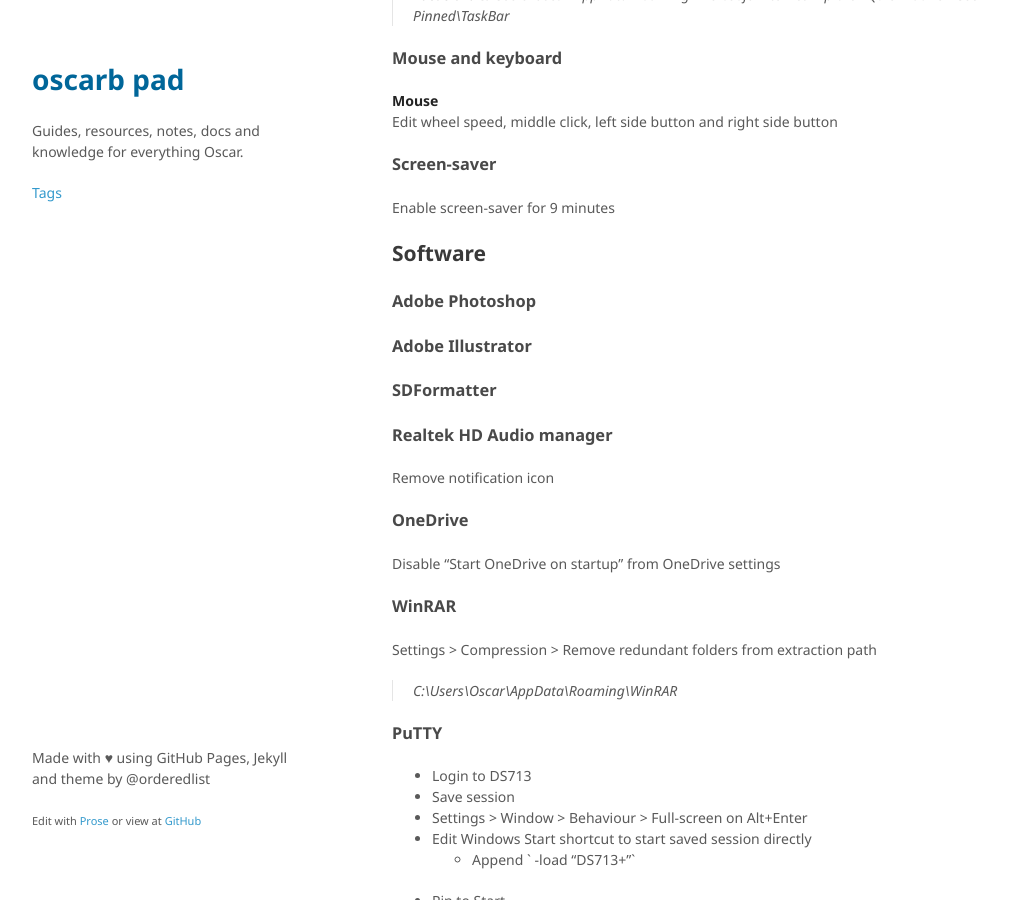
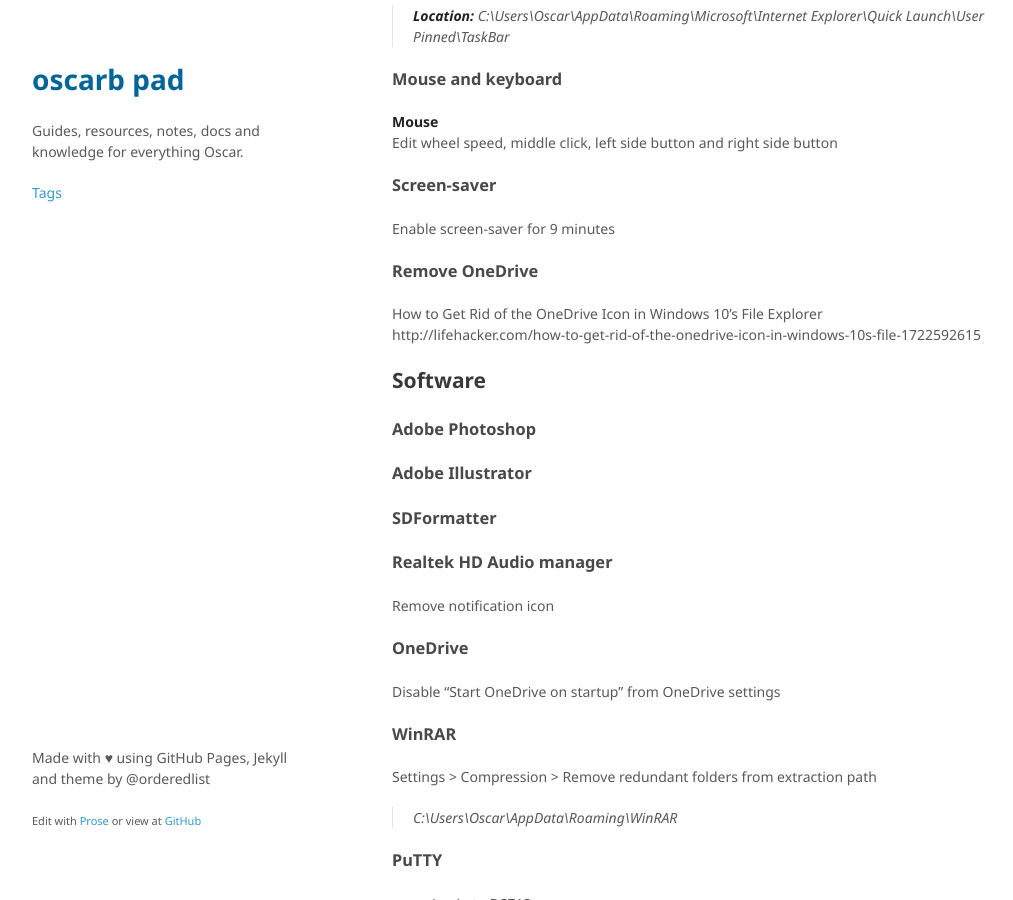
Before and after one commit to oscarb/pad, a Jekyll site: the page built from _docs/windows-10-essentials.md, in a window 1280 px wide and 900 px high, scrolled down 3619 px. Shown: the whole window, without its empty margins (128-1141 px from the left). Built offline with Jekyll 4.4.1, drawn with Linux system fonts in a browser that asks for light colours.

Commit message:
Updated windows-10-essentials.md

```diff
--- a/_docs/windows-10-essentials.md
+++ b/_docs/windows-10-essentials.md
@@ -125,6 +125,10 @@ Edit wheel speed, middle click, left side button and right side button
 ### Screen-saver
 Enable screen-saver for 9 minutes
 
+### Remove OneDrive
+
+How to Get Rid of the OneDrive Icon in Windows 10's File Explorer
+http://lifehacker.com/how-to-get-rid-of-the-onedrive-icon-in-windows-10s-file-1722592615
 
 Software
 --------
```
